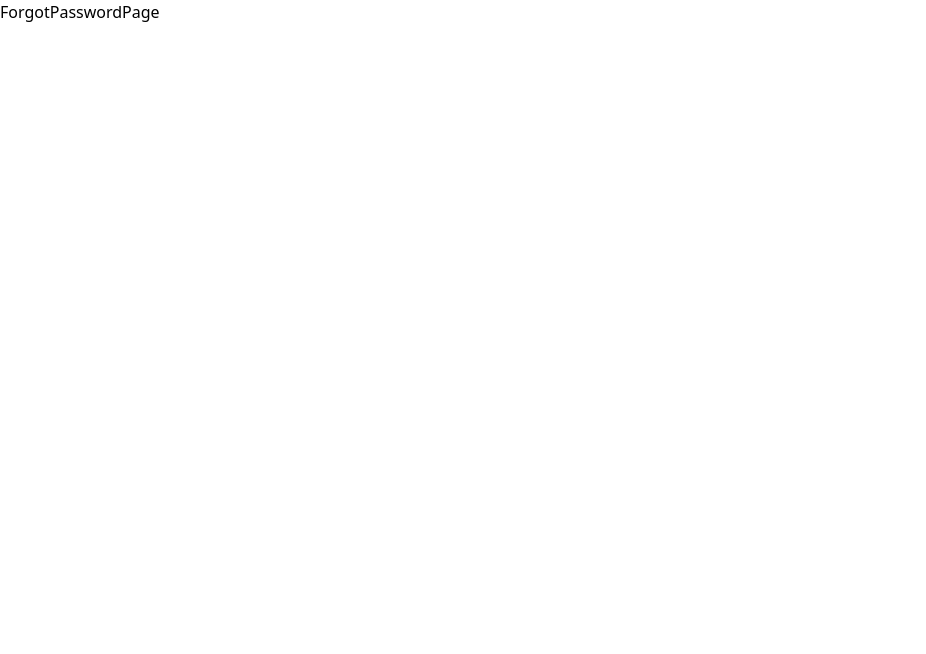
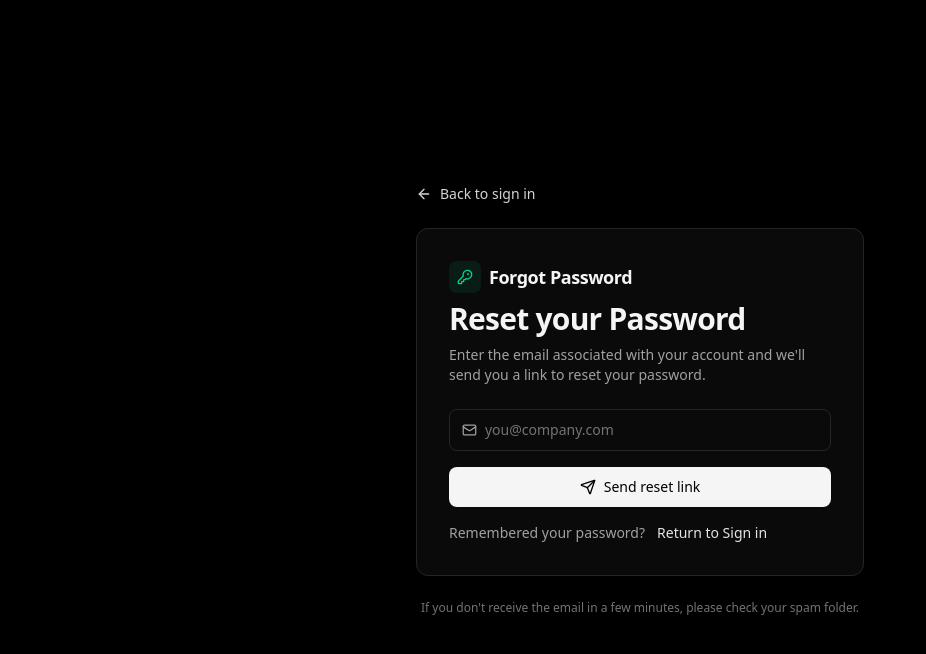
Before and after one commit to JeralSandeeptha/url-shortner-frontend, a React (Vite) app: page /forgot-password in a window 1280 px wide. Shown: the top 654 px of the page, without its empty margins (0-926 px from the left). Built offline with nearby package versions, Linux system fonts and the light colour scheme.

Commit message:
Added Forgot Password Page

```diff
--- /dev/null
+++ b/src/data/forgot_password.json
@@ -0,0 +1,51 @@
+{
+  "page_id": "0005",
+  "page_name": "Forgot Password",
+  "sections": [
+    {
+      "section_id": "0001-01",
+      "section_name": "Forgot Password Form Section",
+      "content": {
+        "texts": [
+          { "title": "Reset your Password" },
+          { "subtitle": "Forgot Password" },
+          {
+            "description": "Enter the email associated with your account and we'll send you a link to reset your password."
+          },
+          {
+            "spamText": "If you don't receive the email in a few minutes, please check your spam folder."
+          },
+          { "rememberText": "Remembered your password?" }
+        ],
+        "fields": [
+          {
+            "field_id": "email",
+            "label": "Email address",
+            "type": "email",
+            "placeholder": "you@company.com"
+          }
+        ],
+        "buttons": [
+          {
+            "button_id": "send-reset-email-btn",
+            "text": "Send reset link",
+            "action": "submit",
+            "type": "email"
+          }
+        ],
+        "links": [
+          {
+            "link_id": "signin-link",
+            "text": "Return to Sign in",
+            "url": "/login"
+          },
+          {
+            "link_id": "back-link",
+            "text": "Back to sign in",
+            "url": "/login"
+          }
+        ]
+      }
+    }
+  ]
+}
--- a/src/pages/forgot-password-page/ForgotPasswordPage.tsx
+++ b/src/pages/forgot-password-page/ForgotPasswordPage.tsx
@@ -1,5 +1,134 @@
+import forgotpasswordPage from '../../data/forgot_password.json';
+
 const ForgotPasswordPage = () => {
-  return <div>ForgotPasswordPage</div>;
+  return (
+    <div className="min-h-screen flex text-neutral-100 bg-black pr-4 pl-4 items-center justify-center">
+      <div className="w-full max-w-md">
+        <a
+          href="/login"
+          className="inline-flex items-center gap-2 text-neutral-300 hover:text-neutral-100 mb-6"
+        >
+          <svg
+            xmlns="http://www.w3.org/2000/svg"
+            width="24"
+            height="24"
+            viewBox="0 0 24 24"
+            fill="none"
+            stroke="currentColor"
+            stroke-width="2"
+            stroke-linecap="round"
+            stroke-linejoin="round"
+            data-lucide="arrow-left"
+            className="lucide lucide-arrow-left w-4 h-4"
+          >
+            <path d="m12 19-7-7 7-7"></path>
+            <path d="M19 12H5"></path>
+          </svg>
+          <span className="text-sm">
+            {forgotpasswordPage.sections?.[0]?.content?.links?.[1]?.text}
+          </span>
+        </a>
+
+        <div className="rounded-xl border p-6 sm:p-8 border-neutral-800 bg-neutral-950">
+          <div className="mb-6">
+            <div className="flex items-center gap-2 mb-2">
+              <div className="w-8 h-8 rounded-lg bg-emerald-500/10 grid place-items-center text-emerald-400">
+                <svg
+                  xmlns="http://www.w3.org/2000/svg"
+                  width="24"
+                  height="24"
+                  viewBox="0 0 24 24"
+                  fill="none"
+                  stroke="currentColor"
+                  stroke-width="2"
+                  stroke-linecap="round"
+                  stroke-linejoin="round"
+                  data-lucide="key-round"
+                  className="lucide lucide-key-round w-4 h-4"
+                >
+                  <path d="M2.586 17.414A2 2 0 0 0 2 18.828V21a1 1 0 0 0 1 1h3a1 1 0 0 0 1-1v-1a1 1 0 0 1 1-1h1a1 1 0 0 0 1-1v-1a1 1 0 0 1 1-1h.172a2 2 0 0 0 1.414-.586l.814-.814a6.5 6.5 0 1 0-4-4z"></path>
+                  <circle cx="16.5" cy="7.5" r=".5" fill="currentColor"></circle>
+                </svg>
+              </div>
+              <div className="text-lg font-semibold tracking-tight">
+                {forgotpasswordPage.sections?.[0]?.content?.texts?.[1]?.subtitle}
+              </div>
+            </div>
+            <h1 className="text-2xl sm:text-3xl font-semibold tracking-tight">
+              {forgotpasswordPage.sections?.[0]?.content?.texts?.[0]?.title}
+            </h1>
+            <p className="mt-2 text-sm text-neutral-400">
+              {forgotpasswordPage.sections?.[0]?.content?.texts?.[2]?.description}
+            </p>
+          </div>
+
+          <form id="forgot-form" className="space-y-4">
+            <div className="flex items-center gap-2 rounded-lg border px-3 py-2.5 focus-within:border-neutral-700 border-neutral-800 bg-neutral-950">
+              <svg
+                xmlns="http://www.w3.org/2000/svg"
+                width="24"
+                height="24"
+                viewBox="0 0 24 24"
+                fill="none"
+                stroke="currentColor"
+                stroke-width="2"
+                stroke-linecap="round"
+                stroke-linejoin="round"
+                data-lucide="mail"
+                className="lucide lucide-mail w-4 h-4 text-neutral-400"
+              >
+                <path d="m22 7-8.991 5.727a2 2 0 0 1-2.009 0L2 7"></path>
+                <rect x="2" y="4" width="20" height="16" rx="2"></rect>
+              </svg>
+              <input
+                id={forgotpasswordPage.sections?.[0]?.content?.fields?.[0]?.field_id}
+                type={forgotpasswordPage.sections?.[0]?.content?.fields?.[0]?.type}
+                placeholder={forgotpasswordPage.sections?.[0]?.content?.fields?.[0]?.placeholder}
+                className="w-full bg-transparent text-sm outline-none placeholder:text-neutral-500 text-neutral-100"
+                aria-label="Email address"
+              />
+            </div>
+            <button
+              type="submit"
+              className="cursor-pointer w-full inline-flex items-center justify-center gap-2 text-sm font-medium rounded-lg px-4 py-2.5 transition-colors text-black bg-neutral-100 hover:bg-neutral-200"
+            >
+              <svg
+                xmlns="http://www.w3.org/2000/svg"
+                width="24"
+                height="24"
+                viewBox="0 0 24 24"
+                fill="none"
+                stroke="currentColor"
+                stroke-width="2"
+                stroke-linecap="round"
+                stroke-linejoin="round"
+                data-lucide="send"
+                className="lucide lucide-send w-4 h-4"
+              >
+                <path d="M14.536 21.686a.5.5 0 0 0 .937-.024l6.5-19a.496.496 0 0 0-.635-.635l-19 6.5a.5.5 0 0 0-.024.937l7.93 3.18a2 2 0 0 1 1.112 1.11z"></path>
+                <path d="m21.854 2.147-10.94 10.939"></path>
+              </svg>
+              <span>{forgotpasswordPage.sections?.[0]?.content?.buttons?.[0]?.text}</span>
+            </button>
+          </form>
+
+          <div className="flex gap-3 items-center mt-4 text-sm text-neutral-400">
+            {forgotpasswordPage.sections?.[0]?.content?.texts?.[4]?.rememberText}
+            <a
+              href={forgotpasswordPage.sections?.[0]?.content?.links?.[0]?.url}
+              className="text-neutral-200 hover:text-white font-medium"
+            >
+              {forgotpasswordPage.sections?.[0]?.content?.links?.[0]?.text}
+            </a>
+          </div>
+        </div>
+
+        <p className="text-xs text-neutral-500 text-center mt-6">
+          {forgotpasswordPage.sections?.[0]?.content?.texts?.[3]?.spamText}
+        </p>
+      </div>
+    </div>
+  );
 };
 
 export default ForgotPasswordPage;
--- a/src/pages/login-page/LoginPage.tsx
+++ b/src/pages/login-page/LoginPage.tsx
@@ -124,7 +124,7 @@ const LoginPage = () => {
             {/* Divider  */}
             <div className="relative flex items-center justify-center">
               <span className="w-24 border-t border-neutral-800"></span>
-              <span className="px-4 text-sm text-neutral-500">
+              <span className="px-4 text-sm text-neutral-500 text-center">
                 {loginPage?.sections?.[0]?.content?.texts?.[3]?.changeAuthText}
               </span>
               <span className="w-24 border-t border-neutral-800"></span>
--- a/src/pages/register-page/RegisterPage.tsx
+++ b/src/pages/register-page/RegisterPage.tsx
@@ -124,7 +124,7 @@ const RegisterPage = () => {
             {/* Divider  */}
             <div className="relative flex items-center justify-center">
               <span className="w-24 border-t border-neutral-800"></span>
-              <span className="px-4 text-sm text-neutral-500">
+              <span className="px-4 text-sm text-neutral-500 text-center">
                 {registerPage?.sections?.[0]?.content?.texts?.[3]?.changeAuthText}
               </span>
               <span className="w-24 border-t border-neutral-800"></span>
```
